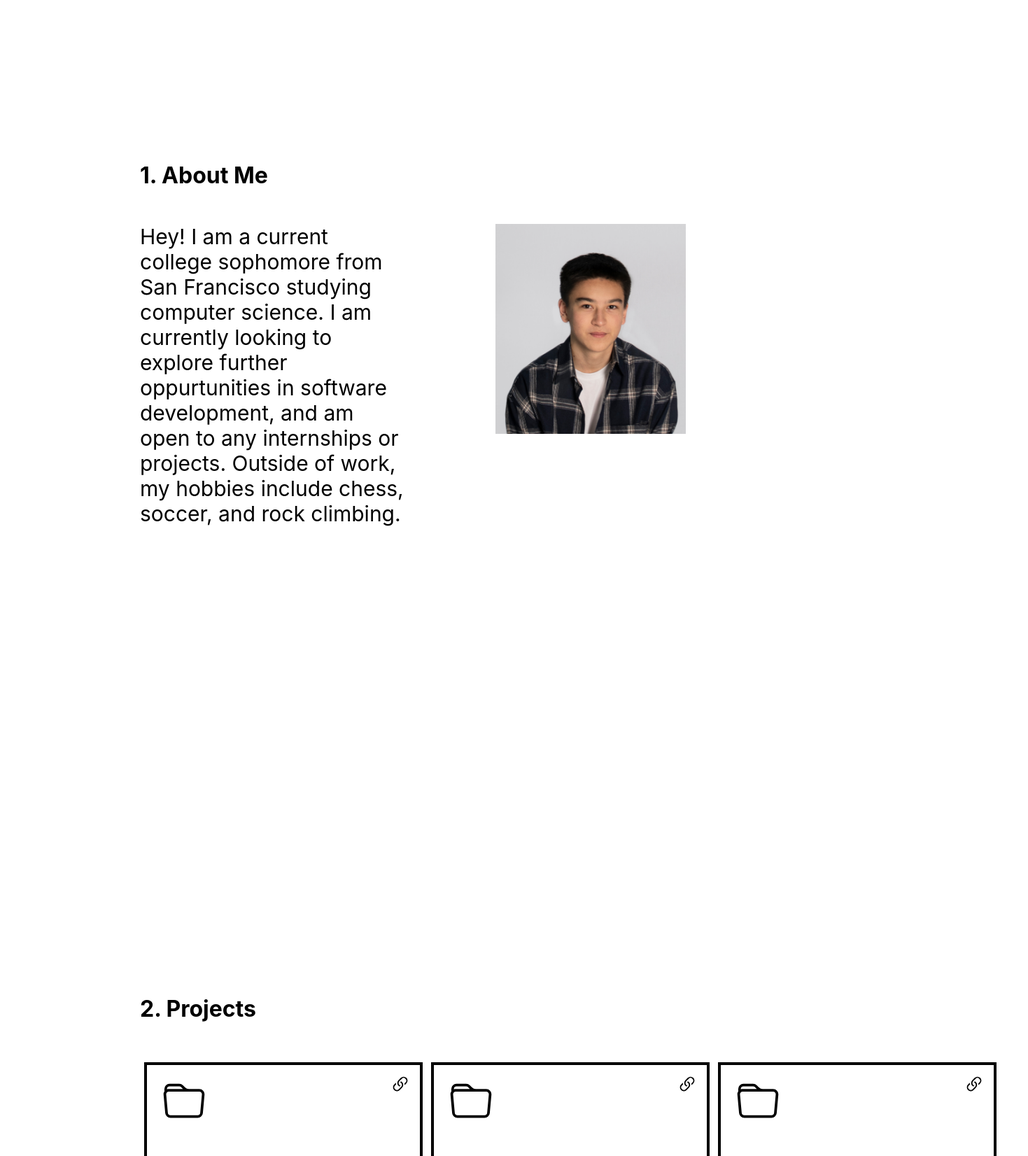
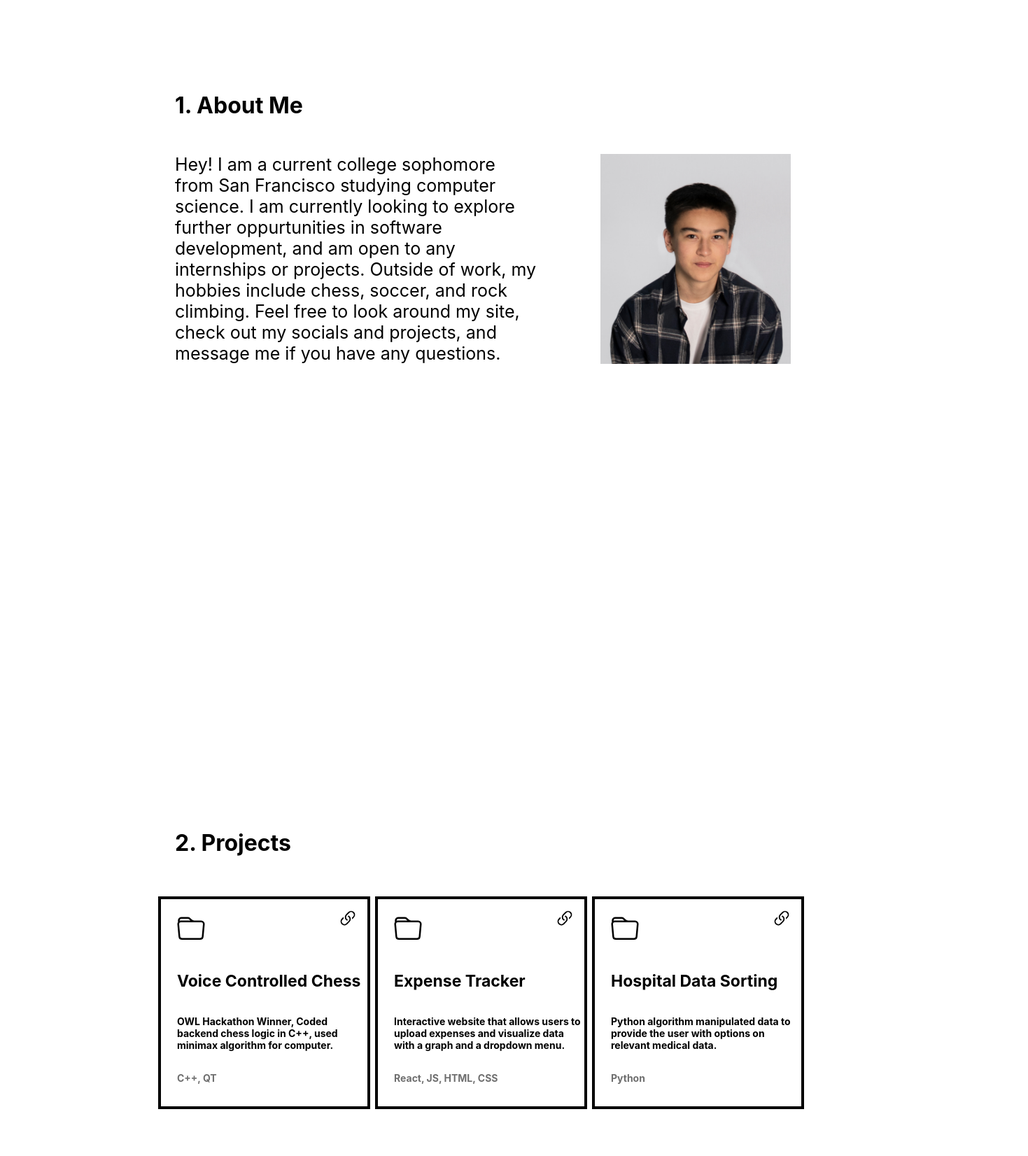
Before and after one commit to alex-schrader/personalw, a React (Create React App) app: page / in a window 1280 px wide. Shown: the part 800-2452 px from the top of the page at 70% size, 1469 px wide, since content can reach past the window. Built offline with nearby package versions, Linux system fonts and the light colour scheme.

Commit message:
resizing

```diff
--- a/src/App.css
+++ b/src/App.css
@@ -11,7 +11,7 @@
 }
 .titlestyle{
   text-align: left;
-  margin-left:200px;
+  margin-left:250px;
   margin-top:500px;
 }
 .aboutmetext{
@@ -37,8 +37,8 @@
 
 .histyle{
   font-size: 30px;
-  padding-left:210px;
-  padding-top:300px;
+  padding-left:200px;
+  padding-top:200px;
   padding-bottom:0px;
   text-align: left;
   line-height:0px
--- a/src/components/AboutMe.css
+++ b/src/components/AboutMe.css
@@ -1,13 +1,15 @@
 
 .aboutmetext{
-    font-size:30px;
+    font-size:25px;
     margin-top:50px;
+    width: 90ch;
+    margin-left:50px;
 }
 .photocss{
     height: 300px;
     width: auto;
     float:right;
-    margin-right:300px;
+    margin-right:150px;
 
 
 }
--- a/src/components/AboutMe.js
+++ b/src/components/AboutMe.js
@@ -5,14 +5,15 @@ import "./AboutMe.css";
 
 const AboutMe = () => {
   return (
-    <div className="wrapper" animateIn="fadeIn">
+    <div>
       <img src={MyImage} alt="myphoto"className="photocss" />
       <p className="aboutmetext">
         Hey! I am a current college sophomore from San Francisco studying
         computer science. I am currently looking to explore further
         oppurtunities in software development, and am open to any internships or
         projects. Outside of work, my hobbies include chess, soccer, and rock
-        climbing.
+        climbing. Feel free to look around my site, check out my socials and
+        projects, and message me if you have any questions.
       </p>
     </div>
   );
--- a/src/components/Education/DropdownMenu.js
+++ b/src/components/Education/DropdownMenu.js
@@ -19,7 +19,7 @@ const DropdownMenu = (props) => {
   return (
     <CircleMenu
       startAngle={90}
-      rotationAngle={-270}
+      rotationAngle={270}
       itemSize={6}
       radius={7}
       rotationAngleInclusive={false}
--- a/src/components/Education/Education.css
+++ b/src/components/Education/Education.css
@@ -1,6 +1,6 @@
 .outbordercard{
     display:flex;
-    padding-left: 200px;
+    padding-left: 150px;
 
 }
 .menu{
@@ -11,5 +11,6 @@
 }
 .schoolblock{
     float:left;
-    margin-left:200px;
+    margin-left:500px;
+    width:40ch;
 }
--- a/src/components/Projectlist/Projects.css
+++ b/src/components/Projectlist/Projects.css
@@ -1,4 +1,4 @@
 .one{
     display:flex;
-    padding-left:200px;
+    padding-left:220px;
 }
--- a/src/components/Projectlist/SingleProject.css
+++ b/src/components/Projectlist/SingleProject.css
@@ -1,6 +1,6 @@
 .icon{
-    width: 100px;
-    height:100px;
+    width: 80px;
+    height:80px;
     padding: 20px;
     padding-bottom: 50;
     color: black;
@@ -18,7 +18,7 @@
     outline: 4px solid black;
     margin-left: 10px;
     margin-top:10px;
-    width: 25rem;
+    width: 300px;
     max-width: 95%;
     text-align: left;
     padding-top: 10px;
@@ -41,7 +41,7 @@
 
 
 .title{
-    font-size: 30px;
+    font-size: 23px;
     color:red;
     padding-left:20px;
     padding-bottom:20px;
@@ -53,7 +53,7 @@
 
 .text1{
     color:red;
-    font-size: 17px;
+    font-size: 14px;
     padding-left:20px;
     padding-bottom:20px;
     color: black;
@@ -63,7 +63,7 @@
 }
 
 .tech{
-    font-size: 17px;
+    font-size: 14px;
     padding-left:20px;
     padding-bottom:20px;
     text-decoration: none;
```
